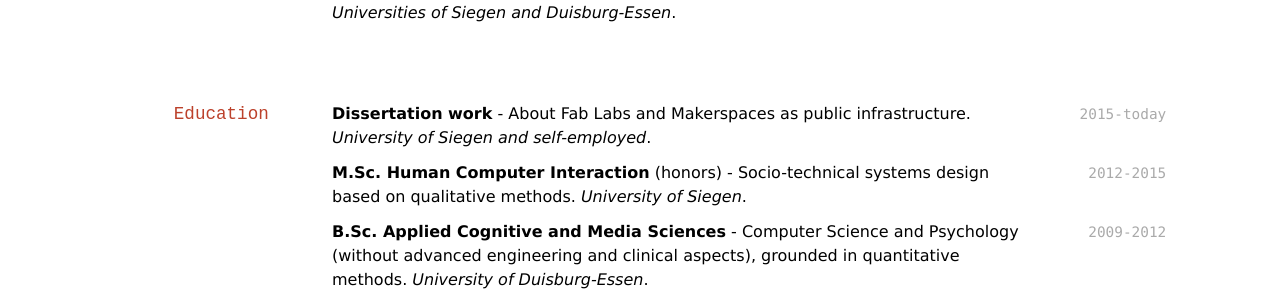
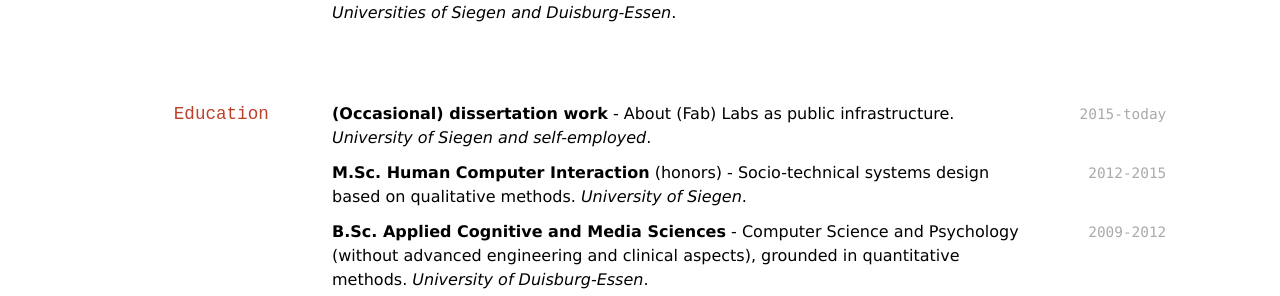
Before and after one commit to oliverstickel/oliverstickel.github.io, a Jekyll site: the page built from index.md, in a window 1280 px wide and 900 px high, scrolled down 764 px. Shown: the part 156-452 px from the top of the window. Built offline with Jekyll 4.4.1, drawn with Linux system fonts in a browser that asks for light colours; nearby versions of some CDN libraries; a style sheet for code colours, icons or effects is not loaded.

Commit message:
Update index.md

```diff
--- a/index.md
+++ b/index.md
@@ -38,7 +38,7 @@ Fab Lab manager, researcher, founder
 ## Education
 
 `2015-today`
-**Dissertation work** - About Fab Labs and Makerspaces as public infrastructure. *University of Siegen and self-employed*.
+**(Occasional) dissertation work** - About (Fab) Labs as public infrastructure. *University of Siegen and self-employed*.
 
 
 `2012-2015`
```
